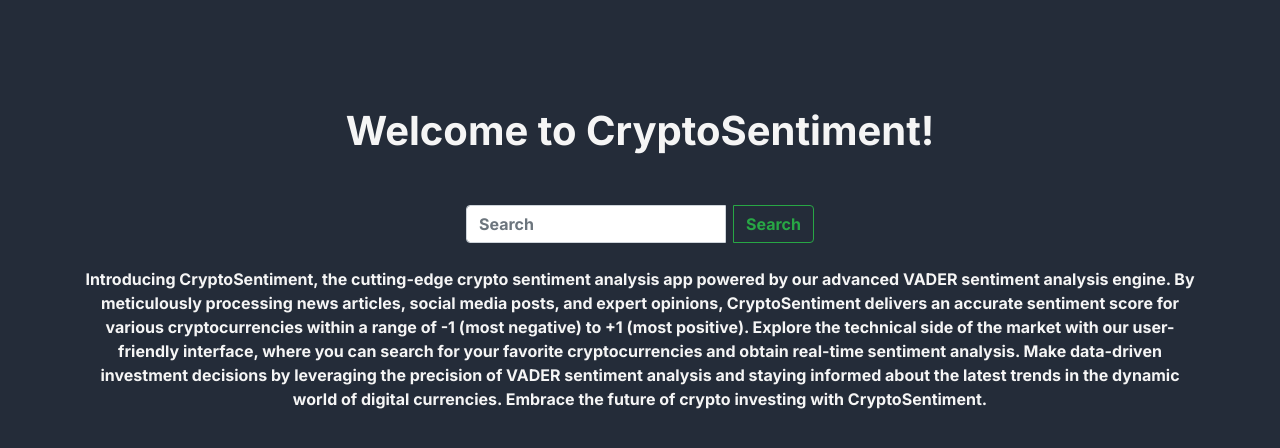
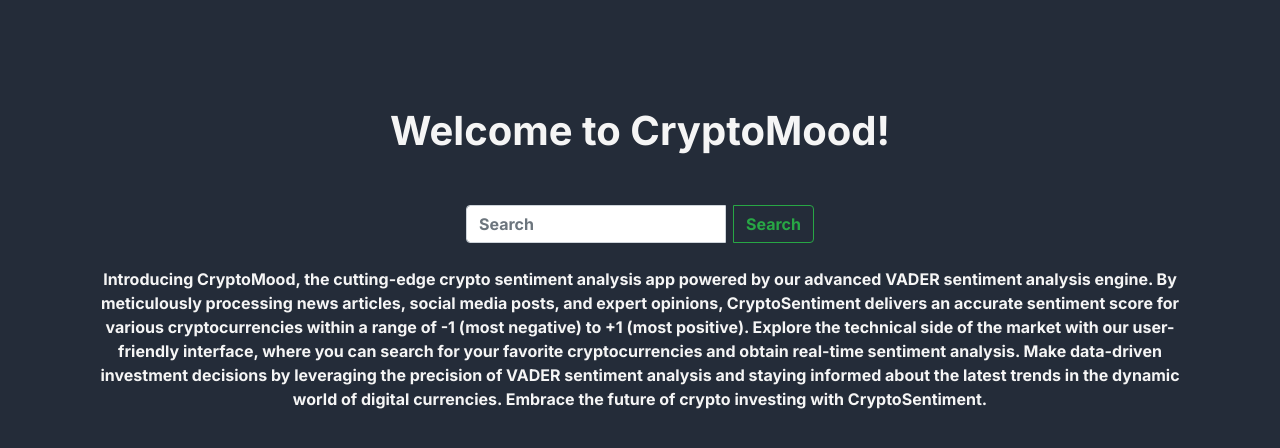
Before and after one commit to stefanodipierro/News_validator, a Flask app: page / in a window 1280 px wide. Shown: the top 448 px of the page. Run offline with Flask 3, Linux system fonts and the light colour scheme; some libraries are stand-ins or nearby versions.

Commit message:
Name updated

```diff
--- a/app/templates/base.html
+++ b/app/templates/base.html
@@ -7,7 +7,7 @@
 
     <link rel="stylesheet" href="https://maxcdn.bootstrapcdn.com/bootstrap/4.5.2/css/bootstrap.min.css">
     <link rel="stylesheet" href="{{ url_for('static', filename='css/style.css') }}">
-    <title>{% block title %}CryptoSentiment{% endblock %}</title>
+    <title>{% block title %}CryptoMood{% endblock %}</title>
   </head>
   <body>
     <div class="container">
--- a/app/templates/index.html
+++ b/app/templates/index.html
@@ -8,7 +8,7 @@
   {% if not result %}
   <div class="row">
     <div class="col-12 mt-5 text-center">
-      <h1>Welcome to CryptoSentiment!</h1>
+      <h1>Welcome to CryptoMood!</h1>
     </div>
   </div>
   <div class="row">
@@ -29,7 +29,7 @@
   <div class="row">
     <div class="col-12 mt-3">
       <p>
-        Introducing CryptoSentiment, the cutting-edge crypto sentiment analysis app powered by our advanced VADER sentiment analysis engine. By meticulously processing news articles, social media posts, and expert opinions, CryptoSentiment delivers an accurate sentiment score for various cryptocurrencies within a range of -1 (most negative) to +1 (most positive). Explore the technical side of the market with our user-friendly interface, where you can search for your favorite cryptocurrencies and obtain real-time sentiment analysis. Make data-driven investment decisions by leveraging the precision of VADER sentiment analysis and staying informed about the latest trends in the dynamic world of digital currencies. Embrace the future of crypto investing with CryptoSentiment.
+        Introducing CryptoMood, the cutting-edge crypto sentiment analysis app powered by our advanced VADER sentiment analysis engine. By meticulously processing news articles, social media posts, and expert opinions, CryptoSentiment delivers an accurate sentiment score for various cryptocurrencies within a range of -1 (most negative) to +1 (most positive). Explore the technical side of the market with our user-friendly interface, where you can search for your favorite cryptocurrencies and obtain real-time sentiment analysis. Make data-driven investment decisions by leveraging the precision of VADER sentiment analysis and staying informed about the latest trends in the dynamic world of digital currencies. Embrace the future of crypto investing with CryptoSentiment.
       </p>
     </div>
   </div>
@@ -41,7 +41,7 @@
 
   <div class="row">
     <div class="col-12 mt-5 text-center">
-      <h1>Welcome to CryptoSentiment!</h1>
+      <h1>Welcome to CryptoMood!</h1>
     </div>
   </div>
 
```
